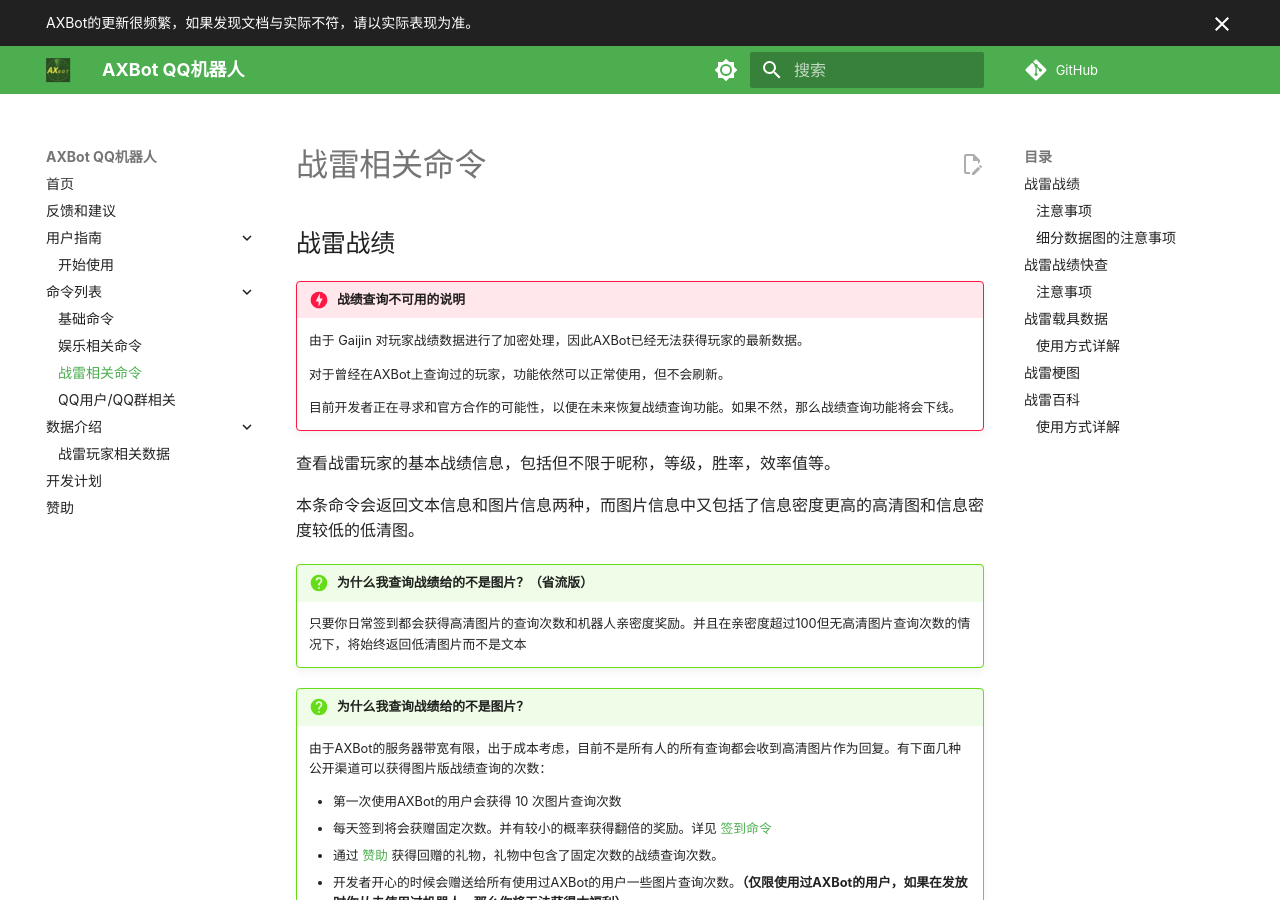
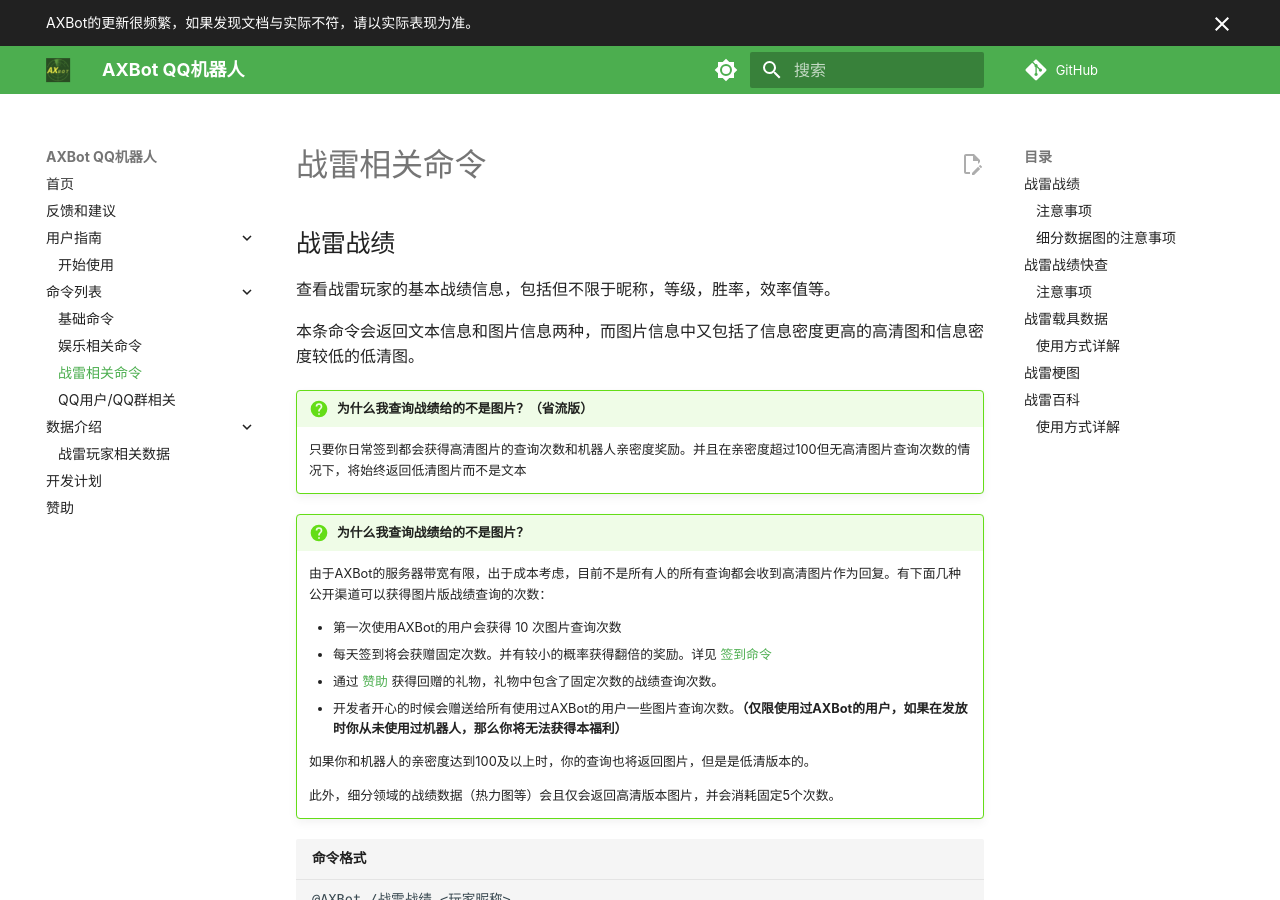
Before and after one commit to axiangcoding/axbot-qq-docs, an MkDocs documentation site: the page built from docs/command-list/wt-cmd.md, in a window 1280 px wide and 900 px high. Built offline with MkDocs 1.6.1 and Material for MkDocs 9.7.7, drawn with Linux system fonts in a browser that asks for light colours; comment, search, counter and statistics services are not loaded.

Commit message:
Update wt-cmd.md

```diff
--- a/docs/command-list/wt-cmd.md
+++ b/docs/command-list/wt-cmd.md
@@ -1,13 +1,6 @@
 # 战雷相关命令
 
 ## 战雷战绩
-
-!!! danger "战绩查询不可用的说明"
-    由于 Gaijin 对玩家战绩数据进行了加密处理，因此AXBot已经无法获得玩家的最新数据。
-
-    对于曾经在AXBot上查询过的玩家，功能依然可以正常使用，但不会刷新。
-
-    目前开发者正在寻求和官方合作的可能性，以便在未来恢复战绩查询功能。如果不然，那么战绩查询功能将会下线。
 
 查看战雷玩家的基本战绩信息，包括但不限于昵称，等级，胜率，效率值等。
 
```
